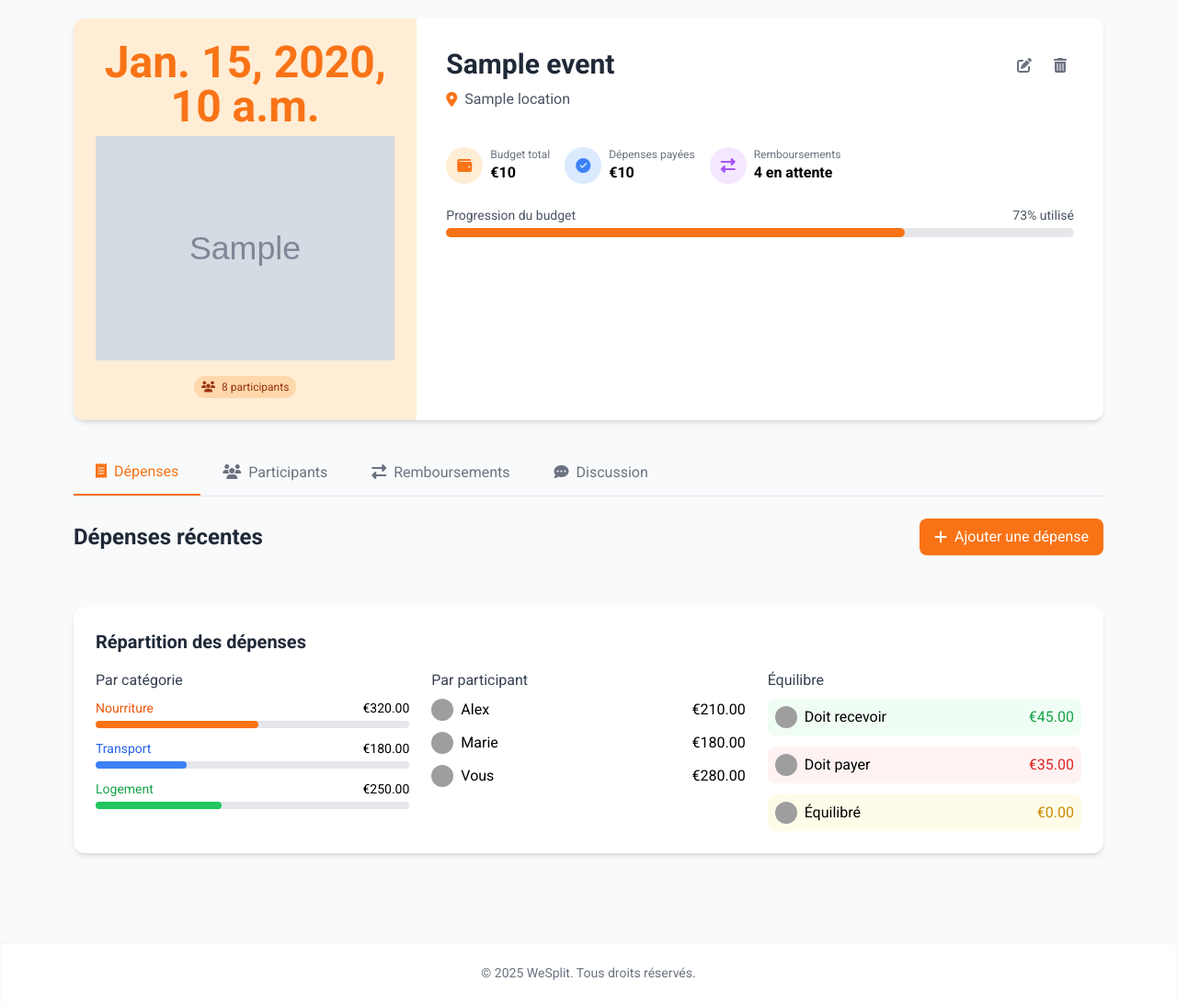
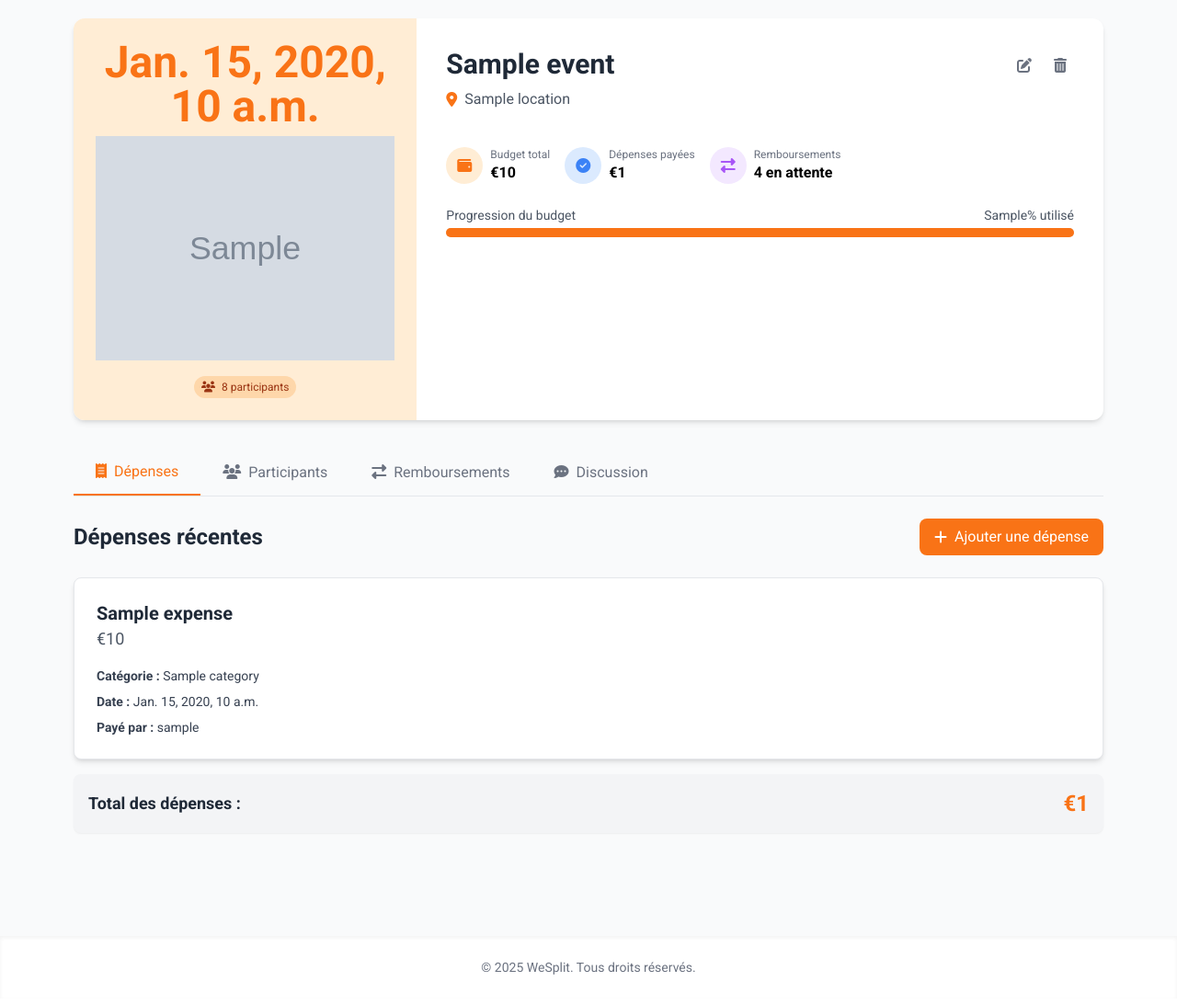
Before and after one commit to anas325/backend, a Django app: template backend/apps/events/templates/detail_events.html in a window 1280 px wide. Shown: the part 84-1176 px from the top of the page at 92% size. After the commit the page ends 1144 px from the top, so only its background shows below. Run offline with Django 3.2, Linux system fonts and the light colour scheme; tables that the repository leaves empty hold one stand-in row (values such as "Sample post"); the template is opened without the code that fills it: values that come from a table or form of the project are taken from there, most other values are stand-ins (such as "Sample title", 1, 10 or a date in 2020); grey boxes marked "Sample" are stand-in pictures; some libraries are stand-ins or nearby versions; grey boxes are pictures that could not be loaded.

Commit message:
Refactor event creation and expense handling; update URLs, enhance detail view with total expenses and expense proportion, and improve form submission behavior.

```diff
--- a/backend/apps/base/templates/home1.html
+++ b/backend/apps/base/templates/home1.html
@@ -65,7 +65,7 @@
                 <a href="#" class="sidebar-link flex items-center text-gray-600 hover:text-orange-500">
                     <i class="fas fa-cog mr-3"></i> Settings
                 </a>
-                <a href="/create_event" class="sidebar-link flex items-center text-gray-600 hover:text-orange-500">
+                <a href="/events/create" class="sidebar-link flex items-center text-gray-600 hover:text-orange-500">
                     <i class="fas fa-plus-circle mr-3"></i> Create Event
                 </a>
                 <a href="/events" class="sidebar-link flex items-center text-gray-600 hover:text-orange-500">
--- a/backend/apps/events/models.py
+++ b/backend/apps/events/models.py
@@ -36,6 +36,8 @@ class Task(models.Model):
 
 class Expense(models.Model):
     id = models.AutoField(primary_key=True)
+    title = models.CharField(max_length=150, unique=False)
+    user = models.ForeignKey('users.User', on_delete=models.CASCADE, related_name='payed_expenses')
     event = models.ForeignKey(Event, on_delete=models.CASCADE, related_name='expenses')
     amount = models.DecimalField(max_digits=10, decimal_places=2)
     date = models.DateField()
--- a/backend/apps/events/templates/detail_events.html
+++ b/backend/apps/events/templates/detail_events.html
@@ -1,5 +1,6 @@
 <!DOCTYPE html>
 <html lang="fr">
+
 <head>
     <meta charset="UTF-8">
     <meta name="viewport" content="width=device-width, initial-scale=1.0">
@@ -11,22 +12,34 @@
         body {
             font-family: 'Roboto', sans-serif;
         }
+
         .progress-bar {
             transition: width 0.6s ease;
         }
+
         .expense-card:hover {
             transform: translateY(-3px);
-            box-shadow: 0 10px 20px rgba(0,0,0,0.1);
+            box-shadow: 0 10px 20px rgba(0, 0, 0, 0.1);
         }
+
         .fade-in {
             animation: fadeIn 0.5s ease-in;
         }
+
         @keyframes fadeIn {
-            from { opacity: 0; transform: translateY(10px); }
-            to { opacity: 1; transform: translateY(0); }
+            from {
+                opacity: 0;
+                transform: translateY(10px);
+            }
+
+            to {
+                opacity: 1;
+                transform: translateY(0);
+            }
         }
     </style>
 </head>
+
 <body class="bg-gray-50">
     <!-- Navigation -->
     {% include 'navbar.html' %}
@@ -41,8 +54,7 @@
                         <div class="text-5xl font-bold text-orange-500 mb-2">{{event.create_at}}</div>
                         <div class="text-gray-600 uppercase tracking-wider">
                             {% if event.cover_image %}
-                            <img src="{{event.cover_image.url}}" alt="User Profile Picture"
-                                >
+                            <img src="{{event.cover_image.url}}" alt="User Profile Picture">
                             {% else %}
                             <div class="w-10 h-10 bg-gray-200 flex items-center justify-center text-gray-500">
                                 No Image Available
@@ -66,10 +78,12 @@
                             </div>
                         </div>
                         <div class="flex space-x-2">
-                            <button class="p-2 text-gray-500 hover:text-orange-500 rounded-full hover:bg-gray-100 transition">
+                            <button
+                                class="p-2 text-gray-500 hover:text-orange-500 rounded-full hover:bg-gray-100 transition">
                                 <i class="fas fa-edit"></i>
                             </button>
-                            <button class="p-2 text-gray-500 hover:text-red-500 rounded-full hover:bg-gray-100 transition">
+                            <button
+                                class="p-2 text-gray-500 hover:text-red-500 rounded-full hover:bg-gray-100 transition">
                                 <i class="fas fa-trash-alt"></i>
                             </button>
                         </div>
@@ -77,7 +91,8 @@
 
                     <div class="flex flex-wrap gap-4 mt-6">
                         <div class="flex items-center">
-                            <div class="w-10 h-10 rounded-full bg-orange-100 text-orange-500 flex items-center justify-center mr-2">
+                            <div
+                                class="w-10 h-10 rounded-full bg-orange-100 text-orange-500 flex items-center justify-center mr-2">
                                 <i class="fas fa-wallet"></i>
                             </div>
                             <div>
@@ -86,16 +101,18 @@
                             </div>
                         </div>
                         <div class="flex items-center">
-                            <div class="w-10 h-10 rounded-full bg-blue-100 text-blue-500 flex items-center justify-center mr-2">
+                            <div
+                                class="w-10 h-10 rounded-full bg-blue-100 text-blue-500 flex items-center justify-center mr-2">
                                 <i class="fas fa-check-circle"></i>
                             </div>
                             <div>
                                 <div class="text-xs text-gray-500">Dépenses payées</div>
-                                <div class="font-bold">€{{event.target_amount}}</div>
+                                <div class="font-bold">€{{total_expenses}}</div>
                             </div>
                         </div>
                         <div class="flex items-center">
-                            <div class="w-10 h-10 rounded-full bg-purple-100 text-purple-500 flex items-center justify-center mr-2">
+                            <div
+                                class="w-10 h-10 rounded-full bg-purple-100 text-purple-500 flex items-center justify-center mr-2">
                                 <i class="fas fa-exchange-alt"></i>
                             </div>
                             <div>
@@ -108,10 +125,10 @@
                     <div class="mt-6">
                         <div class="flex justify-between text-sm text-gray-600 mb-1">
                             <span>Progression du budget</span>
-                            <span>73% utilisé</span>
+                            <span>{{expense_proportion}}% utilisé</span>
                         </div>
                         <div class="w-full bg-gray-200 rounded-full h-2.5">
-                            <div class="bg-orange-500 h-2.5 rounded-full progress-bar" style="width: 73%"></div>
+                            <div class="bg-orange-500 h-2.5 rounded-full progress-bar" style='width: {{expense_proportion}}%''></div>
                         </div>
                     </div>
                 </div>
@@ -140,90 +157,94 @@
             <div class="mb-8">
                 <div class="flex justify-between items-center mb-6">
                     <h2 class="text-2xl font-bold text-gray-800">Dépenses récentes</h2>
-                    <button id="addExpenseBtn" class="bg-orange-500 hover:bg-orange-600 text-white px-4 py-2 rounded-lg flex items-center transition">
+                    <button id="addExpenseBtn"
+                        class="bg-orange-500 hover:bg-orange-600 text-white px-4 py-2 rounded-lg flex items-center transition">
                         <i class="fas fa-plus mr-2"></i> Ajouter une dépense
                     </button>
                 </div>
+                <!-- Added "Total des dépenses" -->
 
                 <!-- Liste des Dépenses -->
-                <div class="grid md:grid-cols-2 gap-4" id="expensesContainer">
+                <div class="grid gap-4" id="expensesContainer">
                     <!-- Les dépenses seront ajoutées dynamiquement ici -->
+                     {% for expense in expenses %}
+                    <div class="bg-white p-6 rounded-lg shadow-md border border-gray-200">
+                        <div class="mb-4">
+                            <h3 class="text-xl font-semibold text-gray-800">{{ expense.title }}</h3>
+                            <span class="text-lg font-medium text-gray-600">€{{ expense.amount }}</span>
+                        </div>
+                        <div class="mb-2">
+                            <p class="text-sm text-gray-700"><strong>Catégorie :</strong> {{ expense.category }}</p>
+                        </div>
+                        <div class="mb-2">
+                            <p class="text-sm text-gray-700"><strong>Date :</strong> {{ expense.date }}</p>
+                        </div>
+                        <div>
+                            <p class="text-sm text-gray-700"><strong>Payé par :</strong> {{ expense.user.username }}</p>
+                        </div>
+                    </div>
+                        {% endfor %}
+                        <div class="bg-gray-100 p-4 rounded-lg shadow-sm flex items-center justify-between mb-4">
+                            <span class="text-lg font-semibold text-gray-800">Total des dépenses :</span>
+                            <span class="text-2xl font-bold text-orange-500">€{{ total_expenses }}</span>
+                        </div>
                 </div>
             </div>
 
             <!-- Formulaire Ajout Dépense (caché par défaut) -->
             <div id="expenseForm" class="hidden bg-white p-6 rounded-xl shadow-md mb-8 fade-in">
                 <h3 class="text-xl font-bold text-gray-800 mb-4">Nouvelle Dépense</h3>
+                <form action="/events/expanses/" method="post" >
+                    {% csrf_token %}
+                    <input type="hidden" name="event" value="{{ event.id }}">
+                    <input type="hidden" name="user" value="{{ user.id }}">
                     <div class="grid md:grid-cols-2 gap-4 mb-4">
                         <div>
                             <label class="block text-gray-700 mb-2">Titre</label>
-                        <input type="text" class="w-full border border-gray-300 rounded-lg px-4 py-2 focus:ring-2 focus:ring-orange-500 focus:border-transparent">
+                            <input type="text"
+                            name="title"
+                                class="w-full border border-gray-300 rounded-lg px-4 py-2 focus:ring-2 focus:ring-orange-500 focus:border-transparent">
                         </div>
                         <div>
                             <label class="block text-gray-700 mb-2">Montant (€)</label>
-                        <input type="number" step="0.01" class="w-full border border-gray-300 rounded-lg px-4 py-2 focus:ring-2 focus:ring-orange-500 focus:border-transparent">
+                            <input type="number" step="0.01"
+                            name="amount"
+                                class="w-full border border-gray-300 rounded-lg px-4 py-2 focus:ring-2 focus:ring-orange-500 focus:border-transparent">
                         </div>
-                    <div>
-                        <label class="block text-gray-700 mb-2">Payé par</label>
-                        <select class="w-full border border-gray-300 rounded-lg px-4 py-2 focus:ring-2 focus:ring-orange-500 focus:border-transparent">
-                            <option>{{users.username}}</option>
-                            <option>#</option>
-                            <option>#</option>
-                            <option>#</option>
-                        </select>
-                    </div>
+                        <!-- Removed "Payé par" field -->
                         <div>
                             <label class="block text-gray-700 mb-2">Date</label>
-                        <input type="date" class="w-full border border-gray-300 rounded-lg px-4 py-2 focus:ring-2 focus:ring-orange-500 focus:border-transparent">
+                            <input type="date"
+                            name="date"
+                                class="w-full border border-gray-300 rounded-lg px-4 py-2 focus:ring-2 focus:ring-orange-500 focus:border-transparent">
                         </div>
                         <div class="md:col-span-2">
                             <label class="block text-gray-700 mb-2">Catégorie</label>
-                        <div class="flex flex-wrap gap-2">
-                            <button class="category-btn px-3 py-1 rounded-full bg-orange-100 text-orange-800 border border-orange-300 flex items-center">
-                                <i class="fas fa-utensils mr-2"></i> Nourriture
-                            </button>
-                            <button class="category-btn px-3 py-1 rounded-full bg-blue-100 text-blue-800 border border-blue-300 flex items-center">
-                                <i class="fas fa-car mr-2"></i> Transport
-                            </button>
-                            <button class="category-btn px-3 py-1 rounded-full bg-green-100 text-green-800 border border-green-300 flex items-center">
-                                <i class="fas fa-home mr-2"></i> Logement
-                            </button>
-                            <button class="category-btn px-3 py-1 rounded-full bg-purple-100 text-purple-800 border border-purple-300 flex items-center">
-                                <i class="fas fa-glass-cheers mr-2"></i> Loisirs
-                            </button>
-                        </div>
-                    </div>
-                    <div class="md:col-span-2">
-                        <label class="block text-gray-700 mb-2">Partagé avec</label>
-                        <div class="flex flex-wrap gap-2">
-                            <div class="flex items-center bg-gray-100 px-3 py-1 rounded-full">
-                                <img src="https://i.pravatar.cc/24?img=1" class="rounded-full mr-2">
-                                <span>Alex</span>
-                                <button class="ml-2 text-gray-500 hover:text-red-500">
-                                    <i class="fas fa-times text-xs"></i>
-                                </button>
-                            </div>
-                            <div class="flex items-center bg-gray-100 px-3 py-1 rounded-full">
-                                <img src="https://i.pravatar.cc/24?img=2" class="rounded-full mr-2">
-                                <span>Marie</span>
-                                <button class="ml-2 text-gray-500 hover:text-red-500">
-                                    <i class="fas fa-times text-xs"></i>
-                                </button>
-                            </div>
-                            <button class="text-orange-500 hover:text-orange-700 flex items-center">
-                                <i class="fas fa-plus mr-1"></i> Ajouter
-                            </button>
-                        </div>
+                            <div>
+
+                                <select id="categorySelect" name="category"
+                                    class="w-full border border-gray-300 rounded-lg px-4 py-2 focus:ring-2 focus:ring-orange-500 focus:border-transparent">
+                                    <option value="" disabled selected>Choisissez une catégorie</option>
+                                    <option value="nourriture">🍴 Nourriture</option>
+                                    <option value="transport">🚗 Transport</option>
+                                    <option value="logement">🏠 Logement</option>
+                                    <option value="loisirs">🎉 Loisirs</option>
+                                </select>
                             </div>
                         </div>
                         <div class="flex justify-end space-x-3">
-                    <button id="cancelExpenseBtn" class="px-4 py-2 border border-gray-300 rounded-lg text-gray-700 hover:bg-gray-100 transition">
+                            <div id="cancelExpenseBtn"
+                                class="px-4 py-2 border border-gray-300 rounded-lg text-gray-700 hover:bg-gray-100 transition hover:cursor-pointer">
                                 Annuler
-                    </button>
-                    <button class="bg-orange-500 hover:bg-orange-600 text-white px-4 py-2 rounded-lg transition">
+                        </div>
+                            <button type="submit"
+                            class="bg-orange-500 hover:bg-orange-600 text-white px-4 py-2 rounded-lg transition">
                                 <i class="fas fa-save mr-2"></i> Enregistrer
                             </button>
                         </div>
+                </form>
+
+
             </div>
 
             <!-- Statistiques -->
@@ -346,4 +367,5 @@
         });
     </script>
 </body>
+
 </html>
--- a/backend/apps/events/urls.py
+++ b/backend/apps/events/urls.py
@@ -7,7 +7,7 @@ from . import views
 router = DefaultRouter()
 router.register(r'events', EventViewSet)
 router.register(r'tasks', TaskViewSet)
-router.register(r'expenses', ExpanseViewSet)
+router.register(r'expanses', ExpanseViewSet)
 
 urlpatterns = [
     path('', views.events.as_view(), name='events'),
```
Also changed, not shown: backend/apps/events/views.py (+25 -3 lines). Lines whose indentation alone changed are shown as unchanged.
